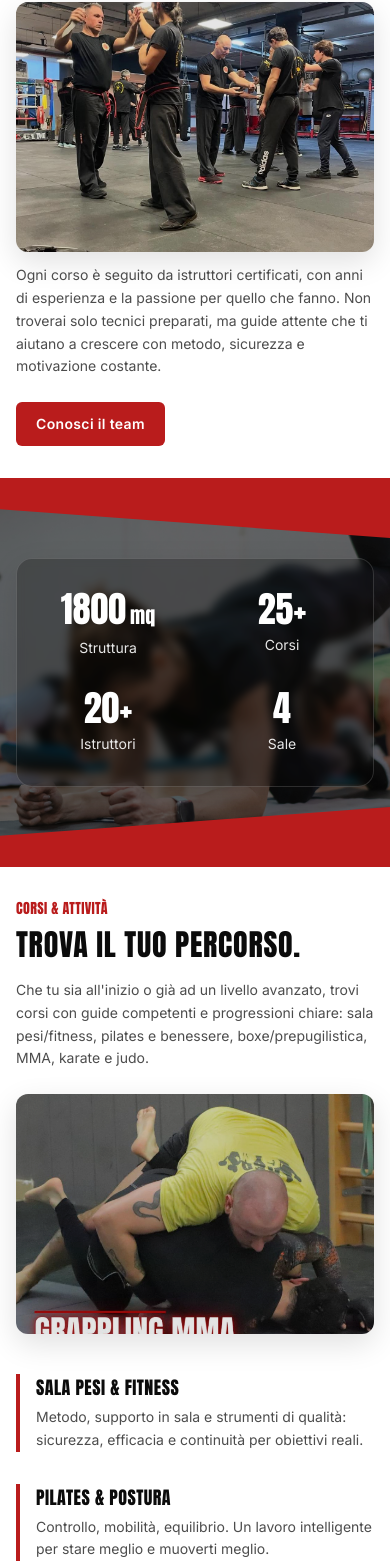
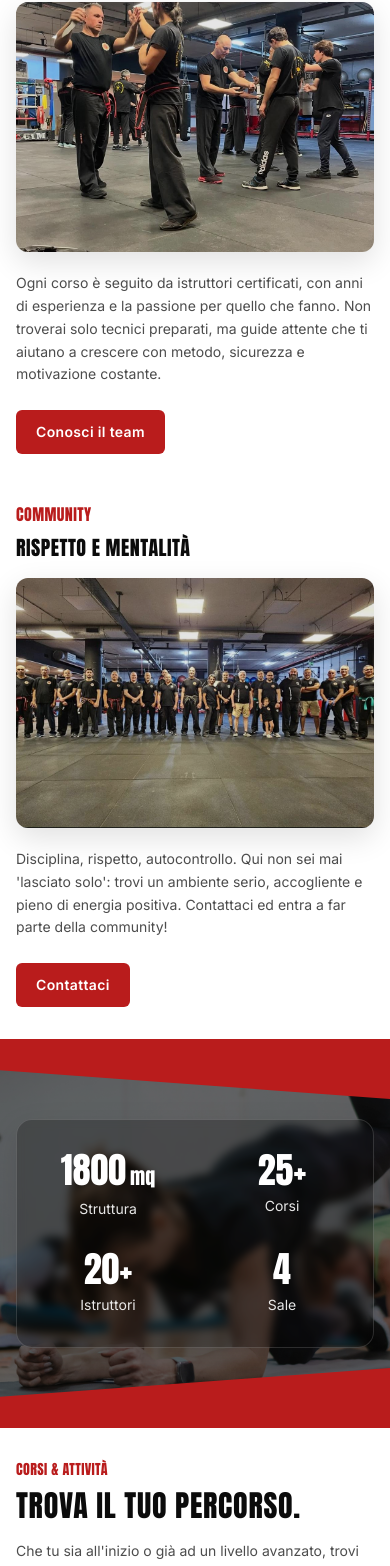
Before and after one commit to alelodato/red-gym, a Next.js app: page / in a window 390 px wide. Shown: the part 2692-4258 px from the top of the page. Built offline with nearby package versions, Linux system fonts and the light colour scheme.

Commit message:
modificato paragrafi homepage

```diff
--- a/app/page.js
+++ b/app/page.js
@@ -379,7 +379,7 @@ export default function HomePage() {
 
             <div className="mt-10">
               <div className="grid gap-4 sm:gap-10 lg:grid-cols-2">
-                {/* COLONNA SINISTRA: 3 Card */}
+                {/* COLONNA SINISTRA: 4 Card */}
                 <div className="space-y-12 sm:space-y-10">
                   {/* 1. Macchinari */}
                   <div className="sm:rounded-xl sm:bg-white sm:border sm:border-brand-gray200 sm:p-6 lg:p-7">
@@ -389,7 +389,7 @@ export default function HomePage() {
                       Macchinari e Sale Dedicate
                     </h3>
 
-                    {/* Immagini sovrapposte MOBILE - al posto di palestra6 */}
+                    {/* Immagini sovrapposte MOBILE */}
                     <div className="mt-6 lg:hidden relative h-[360px]">
                       <div className="absolute top-0 left-0 w-[55%] z-10">
                         <div className="relative overflow-hidden rounded-xl shadow-lg h-[320px]">
@@ -430,7 +430,7 @@ export default function HomePage() {
                       Mente e Corpo in Equilibrio
                     </h3>
 
-                    {/* Immagini sovrapposte MOBILE - al posto di yoga */}
+                    {/* Immagini sovrapposte MOBILE */}
                     <div className="mt-6 lg:hidden relative h-[360px]">
                       <div className="absolute top-0 left-0 w-[55%] z-10">
                         <div className="relative overflow-hidden rounded-xl shadow-lg h-[320px]">
@@ -464,18 +464,67 @@ export default function HomePage() {
                   </div>
 
                   {/* 3. Trainer */}
-                  <Card
-                    kicker="Il Team"
-                    title="Istruttori Qualificati e Appassionati"
-                    imageSrc="rgym2.jpeg"
-                    imageAlt="Team Red Gym"
-                    text="Ogni corso è seguito da istruttori certificati, con anni di esperienza e la passione per quello che fanno. Non troverai solo tecnici preparati, ma guide attente che ti aiutano a crescere con metodo, sicurezza e motivazione costante."
-                    href="/courses"
-                    ctaLabel="Conosci il team"
+                  <div className="sm:rounded-xl sm:bg-white sm:border sm:border-brand-gray200 sm:p-6 lg:p-7">
+                    <p className="section-title text-brand-red">Il Team</p>
+
+                    <h3 className="font-heading uppercase tracking-wide text-xl sm:text-2xl mt-2">
+                      Istruttori Qualificati e Appassionati
+                    </h3>
+
+                    {/* Immagine MOBILE */}
+                    <div className="mt-4 lg:hidden">
+                      <div className="relative overflow-hidden rounded-xl shadow-soft h-[250px] md:h-[220px]">
+                        <img
+                          src={toPublicSrc("rgym2.jpeg")}
+                          alt="Team Red Gym"
+                          className="absolute inset-0 h-full w-full object-cover"
                         />
+                        <div className="absolute inset-0 bg-black/10" />
+                      </div>
                     </div>
 
-                {/* COLONNA DESTRA: ImageGrid + Community Image - SOLO DESKTOP */}
+                    <p className="mt-5 sm:mt-3 text-black/70 leading-relaxed text-sm sm:text-[14px]">
+                      Ogni corso è seguito da istruttori certificati, con anni di esperienza e la passione per quello che fanno. Non troverai solo tecnici preparati, ma guide attente che ti aiutano a crescere con metodo, sicurezza e motivazione costante.
+                    </p>
+
+                    <div className="mt-6">
+                      <Button href="/courses">Conosci il team</Button>
+                    </div>
+                  </div>
+
+                  {/* 4. Community */}
+                  <div className="sm:rounded-xl sm:bg-white sm:border sm:border-brand-gray200 sm:p-6 lg:p-7">
+                    <p className="section-title text-brand-red">Community</p>
+
+                    <h3 className="font-heading uppercase tracking-wide text-xl sm:text-2xl mt-2">
+                      Rispetto e mentalità
+                    </h3>
+
+                    {/* Immagine MOBILE */}
+                    <div className="mt-4 lg:hidden">
+                      <div className="relative overflow-hidden rounded-xl shadow-soft h-[250px] md:h-[220px]">
+                        <img
+                          src={toPublicSrc("community.jpeg")}
+                          alt="Community Red Gym"
+                          className="absolute inset-0 h-full w-full object-cover"
+                        />
+                        <div className="absolute inset-0 bg-black/10" />
+                      </div>
+                    </div>
+
+                    <p className="mt-5 sm:mt-3 text-black/70 leading-relaxed text-sm sm:text-[14px] whitespace-pre-line">
+                      Disciplina, rispetto, autocontrollo.
+
+                      Qui non sei mai 'lasciato solo': trovi un ambiente serio, accogliente e pieno di energia positiva. Contattaci ed entra a far parte della community!
+                    </p>
+
+                    <div className="mt-6">
+                      <Button href="/contact">Contattaci</Button>
+                    </div>
+                  </div>
+                </div>
+
+                {/* COLONNA DESTRA: ImageGrid - SOLO DESKTOP */}
                 <div className="hidden lg:block space-y-10">
                   {/* 1. ImageGrid superiore: palestra3 + sala2 */}
                   <div className="grid grid-cols-2 gap-3 sm:gap-4">
@@ -517,7 +566,17 @@ export default function HomePage() {
                     </div>
                   </div>
 
-                  {/* 3. Community Image */}
+                  {/* 3. Immagine singola rgym2.jpeg - allineata con "Istruttori" */}
+                  <div className="relative overflow-hidden rounded-xl shadow-soft h-[320px]">
+                    <img
+                      src={toPublicSrc("rgym2.jpeg")}
+                      alt="Team Red Gym"
+                      className="absolute inset-0 h-full w-full object-cover"
+                    />
+                    <div className="absolute inset-0 bg-black/10" />
+                  </div>
+
+                  {/* 4. Immagine singola community.jpeg - allineata con "Community" */}
                   <div className="relative overflow-hidden rounded-xl shadow-soft h-[320px]">
                     <img
                       src={toPublicSrc("community.jpeg")}
@@ -528,7 +587,6 @@ export default function HomePage() {
                   </div>
                 </div>
               </div>
-
             </div>
           </WhiteSection>
 
@@ -541,40 +599,95 @@ export default function HomePage() {
               lead="Che tu sia all'inizio o già ad un livello avanzato, trovi corsi con guide competenti e progressioni chiare: sala pesi/fitness, pilates e benessere, boxe/prepugilistica, MMA, karate e judo."
             />
 
-            <div className="mt-6 lg:mt-10 grid gap-6 lg:grid-cols-12">
-              <div className="order-1 lg:order-2 lg:col-span-5 relative overflow-hidden rounded-xl shadow-soft min-h-[240px] sm:min-h-[300px] lg:min-h-[420px]">
+            {/* Grid 2x2 Desktop, colonna singola Mobile */}
+            <div className="mt-8 lg:mt-10 grid gap-8 lg:grid-cols-2">
+              {/* 1. Sala pesi & Fitness */}
+              <div className="sm:rounded-xl sm:border sm:border-brand-gray200 sm:p-6 lg:p-7 sm:bg-white">
+                <p className="font-heading uppercase tracking-wide text-lg lg:text-xl">
+                  Allenamento Funzionale & TacFit
+                </p>
+
+                <div className="mt-4 relative overflow-hidden rounded-xl shadow-soft h-[200px] sm:h-[220px]">
                   <img
-                  src={toPublicSrc("mma.png")}
-                  alt="Corsi Red Gym"
+                    src={toPublicSrc("tacfit.webp")}
+                    alt="Sala pesi Red Gym"
                     className="absolute inset-0 h-full w-full object-cover"
                   />
                   <div className="absolute inset-0 bg-black/10" />
                 </div>
 
-              <div className="order-2 lg:order-1 lg:col-span-7 sm:rounded-xl sm:border sm:border-brand-gray200 sm:p-6 lg:p-7 sm:bg-white">
-
-                {/* Aumentato spazio tra i paragrafi: space-y-8 su mobile */}
-                <div className="mt-4 space-y-8 sm:space-y-4">
-                  {[
-                    { t: "Sala pesi & Fitness", d: "Metodo, supporto in sala e strumenti di qualità: sicurezza, efficacia e continuità per obiettivi reali." },
-                    { t: "Pilates & postura", d: "Controllo, mobilità, equilibrio. Un lavoro intelligente per stare meglio e muoverti meglio." },
-                    { t: "Boxe + Prepugilistica", d: "Tecnica, coordinazione, fiato e disciplina. Un percorso strutturato per imparare con metodo (con o senza esperienza)." },
-                    { t: "MMA • Karate • Judo", d: "Percorsi completi per corpo e mente: disciplina, controllo e crescita personale. Adatto per atleti di tutti i livelli." },
-                  ].map((x) => (
-                    <div key={x.t} className="border-l-4 border-brand-red pl-4">
-                      <p className="font-heading uppercase tracking-wide text-lg">{x.t}</p>
-                      <p className="mt-1 text-sm text-black/70 leading-relaxed">{x.d}</p>
-                    </div>
-                  ))}
+                <p className="mt-4 text-sm text-black/70 leading-relaxed">
+                  Metodo, supporto in sala e strumenti di qualità: sicurezza, efficacia e continuità per obiettivi reali.
+                </p>
               </div>
 
-                <div className="mt-6 flex flex-col sm:flex-row gap-3">
+              {/* 2. Pilates & postura */}
+              <div className="sm:rounded-xl sm:border sm:border-brand-gray200 sm:p-6 lg:p-7 sm:bg-white">
+                <p className="font-heading uppercase tracking-wide text-lg lg:text-xl">
+                  Ginnastica Per La Salute & Yoga
+                </p>
+
+                <div className="mt-4 relative overflow-hidden rounded-xl shadow-soft h-[200px] sm:h-[220px]">
+                  <img
+                    src={toPublicSrc("pilates.jpg")}
+                    alt="Pilates Red Gym"
+                    className="absolute inset-0 h-full w-full object-cover"
+                  />
+                  <div className="absolute inset-0 bg-black/10" />
+                </div>
+
+                <p className="mt-4 text-sm text-black/70 leading-relaxed">
+                  Controllo, mobilità, equilibrio. Un lavoro intelligente per stare meglio e muoverti meglio.
+                </p>
+              </div>
+
+              {/* 3. Boxe + Prepugilistica */}
+              <div className="sm:rounded-xl sm:border sm:border-brand-gray200 sm:p-6 lg:p-7 sm:bg-white">
+                <p className="font-heading uppercase tracking-wide text-lg lg:text-xl">
+                  Boxe • Kickboxing • Prepugilistica
+                </p>
+
+                <div className="mt-4 relative overflow-hidden rounded-xl shadow-soft h-[200px] sm:h-[220px]">
+                  <img
+                    src={toPublicSrc("boxe.webp")}
+                    alt="Boxe Red Gym"
+                    className="absolute inset-0 h-full w-full object-cover"
+                  />
+                  <div className="absolute inset-0 bg-black/10" />
+                </div>
+
+                <p className="mt-4 text-sm text-black/70 leading-relaxed">
+                  Tecnica, coordinazione, fiato e disciplina. Un percorso strutturato per imparare con metodo (con o senza esperienza).
+                </p>
+              </div>
+
+              {/* 4. MMA • Karate • Judo */}
+              <div className="sm:rounded-xl sm:border sm:border-brand-gray200 sm:p-6 lg:p-7 sm:bg-white">
+                <p className="font-heading uppercase tracking-wide text-lg lg:text-xl">
+                  MMA • Karate • Judo
+                </p>
+
+                <div className="mt-4 relative overflow-hidden rounded-xl shadow-soft h-[200px] sm:h-[220px]">
+                  <img
+                    src={toPublicSrc("mma.webp")}
+                    alt="Arti Marziali Red Gym"
+                    className="absolute inset-0 h-full w-full object-cover"
+                  />
+                  <div className="absolute inset-0 bg-black/10" />
+                </div>
+
+                <p className="mt-4 text-sm text-black/70 leading-relaxed">
+                  Percorsi completi per corpo e mente: disciplina, controllo e crescita personale. Adatto per atleti di tutti i livelli.
+                </p>
+              </div>
+            </div>
+
+            {/* Bottoni CTA */}
+            <div className="mt-8 flex flex-col sm:flex-row gap-3 justify-center">
               <Button href="/courses">Vai ai corsi</Button>
               <Button href="/contact" variant="outline">
                 Chiedi info
               </Button>
-                </div>
-              </div>
             </div>
           </WhiteSection>
 
```
Also changed, not shown: 2 other files (tests, documents, lock files or other folders). Lines whose indentation alone changed are shown as unchanged.
